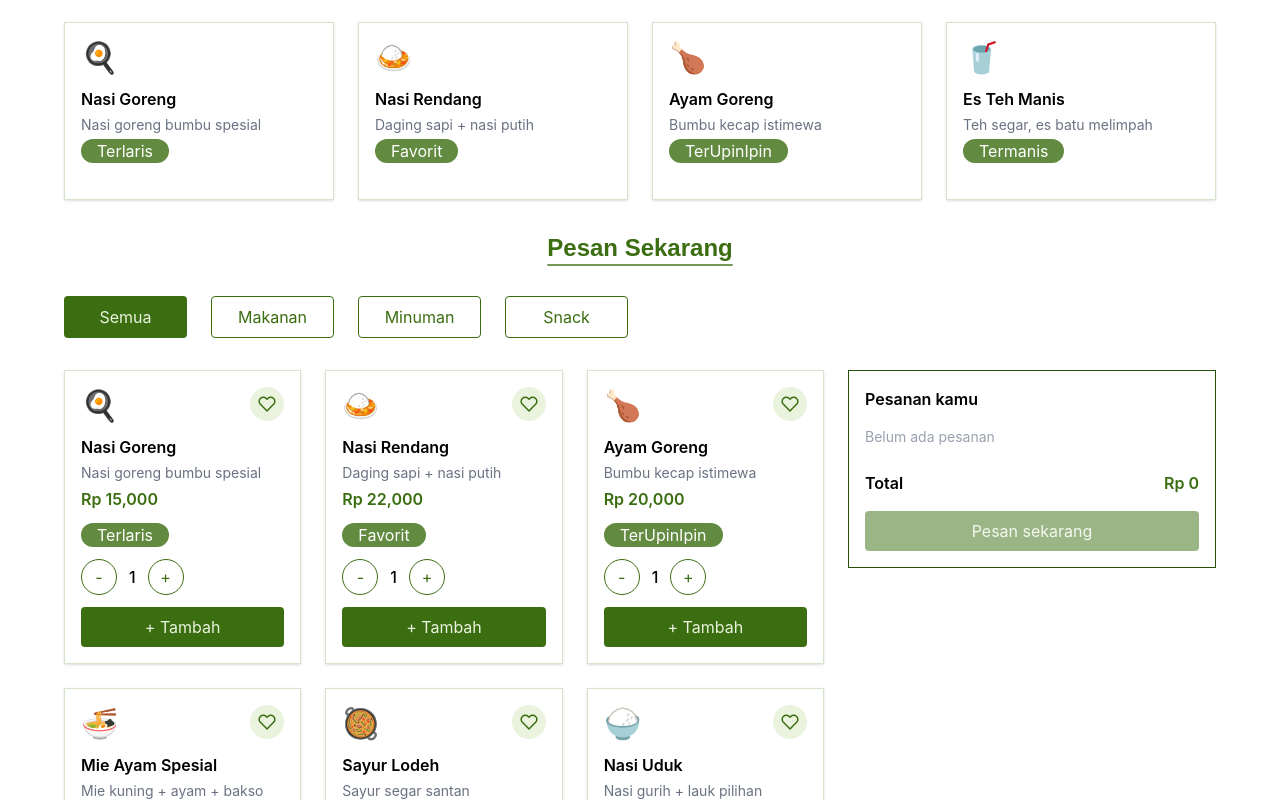
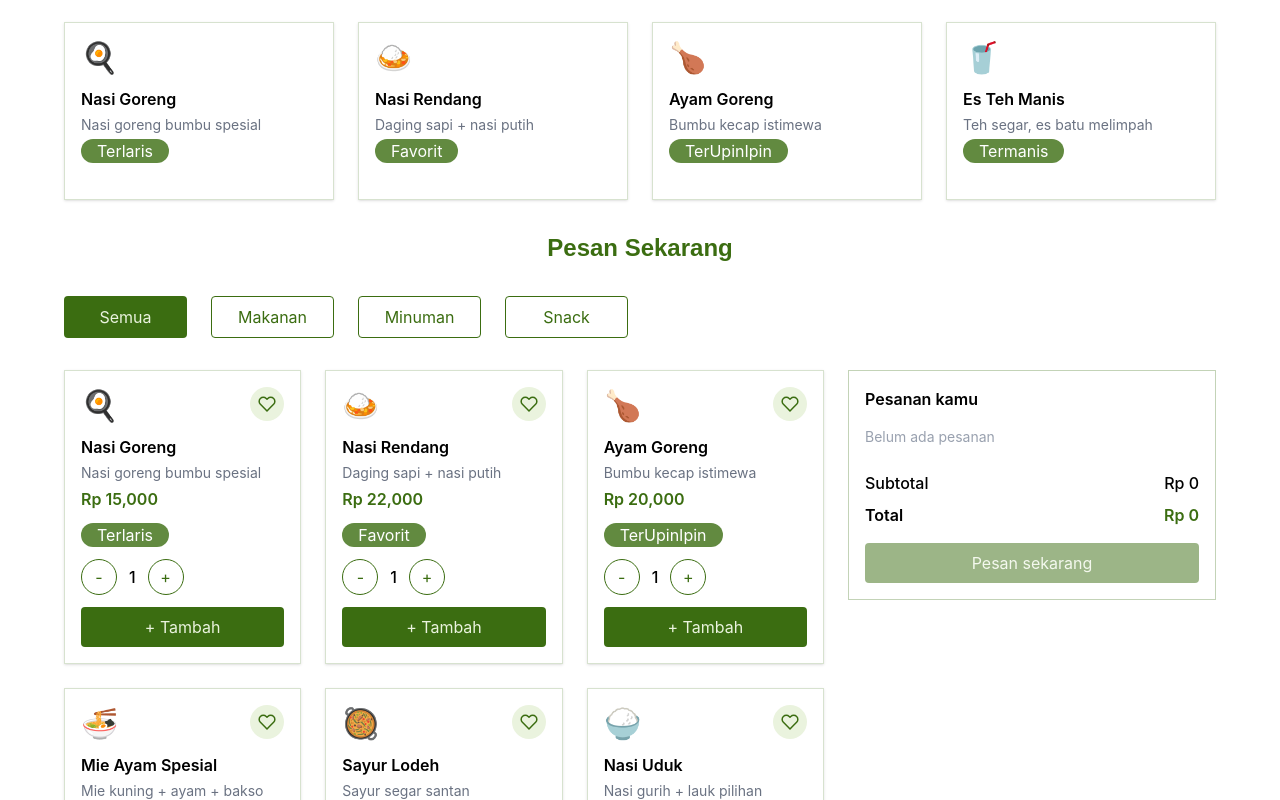
Before and after one commit to FaizZzhue/warungQ, a React (Vite) app: page / in a window 1280 px wide. Shown: the part 750-1550 px from the top of the page. Built offline with nearby package versions, Linux system fonts and the light colour scheme.

Commit message:
chore: diskon voucher add

```diff
--- a/src/App.jsx
+++ b/src/App.jsx
@@ -1,29 +1,48 @@
-import Footer from './components/Layout/Footer'
-import Navbar from './components/Layout/Navbar'
-import Hero from './container/Hero/Hero'
-import Info from './container/Info/Info'
-import Menu from './container/Menu/Menu'
-import useCart from './hooks/useCart'
-import './index.css'
+import Footer from './components/Layout/Footer';
+import Navbar from './components/Layout/Navbar';
+import Hero from './container/Hero/Hero';
+import Info from './container/Info/Info';
+import Menu from './container/Menu/Menu';
+import useCart from './hooks/useCart';
+import './index.css';
 
 function App() {
-  const { cart, addToCart, removeQuantity, removeFromCart, total } = useCart();
+  const {
+    cart,
+    addToCart,
+    removeQuantity,
+    removeFromCart,
+    activateDiscount,
+    discountPercentage,
+    subtotal,
+    discountAmount,
+    total
+  } = useCart();
 
   return (
     <>
       <Navbar cart={cart} />
       <Hero />
-      <Info />
+
+      <Info
+        activateDiscount={activateDiscount}
+        discountPercentage={discountPercentage}
+      />
+
       <Menu
         cart={cart}
         addToCart={addToCart}
         removeQuantity={removeQuantity}
         removeFromCart={removeFromCart}
+        subtotal={subtotal}
+        discountAmount={discountAmount}
+        discountPercentage={discountPercentage}
         total={total}
       />
+
       <Footer />
     </>
-  )
+  );
 }
 
-export default App
+export default App;
--- a/src/container/Cart/CartSummary.jsx
+++ b/src/container/Cart/CartSummary.jsx
@@ -3,7 +3,16 @@ import { FiMinus, FiTrash2 } from "react-icons/fi";
 import Card from "../../components/ui/Card";
 import Button from "../../components/ui/Button";
 
-const CartSummary = ({ cart = [], total = 0, onSubmitOrder, removeQuantity, removeFromCart }) => {
+const CartSummary = ({
+    cart = [],
+    subtotal = 0,
+    discountAmount = 0,
+    discountPercentage = 0,
+    total = 0,
+    onSubmitOrder,
+    removeQuantity,
+    removeFromCart,
+}) => {
     const [tableNumber, setTableNumber] = useState("");
     const [showTableInput, setShowTableInput] = useState(false);
     const inputRef = useRef(null);
@@ -23,7 +32,7 @@ const CartSummary = ({ cart = [], total = 0, onSubmitOrder, removeQuantity, remo
     };
 
     return (
-        <Card className="w-full border border-primary-dark p-4">
+        <Card className="w-full border border-primary/30 p-4">
             <h2 className="font-semibold mb-4">
                 Pesanan kamu
             </h2>
@@ -52,17 +61,22 @@ const CartSummary = ({ cart = [], total = 0, onSubmitOrder, removeQuantity, remo
                                     <Button
                                         variant="outline"
                                         shape="circle"
+                                        className={`w-8 h-8 min-w-[32px] min-h-[32px] p-0 rounded-full ${
+                                            item.quantity <= 1 ? "opacity-40 cursor-not-allowed" : ""
+                                        }`}
                                         onClick={() => removeQuantity(item.id)}
+                                        disabled={item.quantity <= 1}
                                     >
                                         <FiMinus className="text-sm" />
                                     </Button>
 
                                     <Button
                                         variant="danger"
-                                        shape="circle"
+                                        className="h-8 px-3 rounded-md text-xs flex items-center gap-1"
                                         onClick={() => removeFromCart(item.id)}
                                     >
                                         <FiTrash2 className="text-sm" />
+                                        Hapus
                                     </Button>
                                 </div>
                             </div>
@@ -71,11 +85,27 @@ const CartSummary = ({ cart = [], total = 0, onSubmitOrder, removeQuantity, remo
                 )}
             </div>
 
-            <div className="flex justify-between items-center mb-4 pt-2">
-                <p className="font-semibold">Total</p>
-                <p className="font-semibold text-primary">
-                    Rp {total.toLocaleString()}
-                </p>
+            <div className="flex flex-col gap-2 mb-4 pt-2">
+                <div className="flex justify-between items-center">
+                    <p className="font-medium">Subtotal</p>
+                    <p className="font-medium">Rp {subtotal.toLocaleString()}</p>
+                </div>
+
+                {discountPercentage > 0 && (
+                    <div className="flex justify-between items-center text-green-600">
+                        <p className="font-medium">Diskon 20%</p>
+                        <p className="font-medium">
+                            - Rp {discountAmount.toLocaleString()}
+                        </p>
+                    </div>
+                )}
+
+                <div className="flex justify-between items-center">
+                    <p className="font-semibold">Total</p>
+                    <p className="font-semibold text-primary">
+                        Rp {total.toLocaleString()}
+                    </p>
+                </div>
             </div>
 
             {showTableInput && (
--- a/src/container/Info/Info.jsx
+++ b/src/container/Info/Info.jsx
@@ -1,9 +1,9 @@
 import Badge from "../../components/ui/Badge";
 import Button from "../../components/ui/Button";
-import { infoItems } from "../../constans/info"
-import InfoCard from "./InfoCard"
+import { infoItems } from "../../constans/info";
+import InfoCard from "./InfoCard";
 
-const Info = () => {
+const Info = ({ activateDiscount, discountPercentage }) => {
     return (
         <section
             id="informasi"
@@ -12,7 +12,7 @@ const Info = () => {
             <div className="mx-auto max-w-6xl">
                 <div className="flex flex-col md:flex-row items-start gap-6 px-6 md:px-0">
                     {infoItems.map((item) => (
-                            <InfoCard
+                        <InfoCard
                             key={item.label}
                             data={item}
                             className="flex-1 w-full"
@@ -34,15 +34,27 @@ const Info = () => {
                         <p className="text-sm text-accent-dark font-semibold text-center md:text-left">
                             Berlaku setiap hari 11.00 – 14.00. Tidak berlaku untuk menu habis.
                         </p>
+
+                        {discountPercentage > 0 && (
+                            <p className="text-xs text-primary-light mt-2 font-medium">
+                                Promo {discountPercentage}% berhasil diklaim
+                            </p>
+                        )}
                     </div>
 
                     <div className="flex justify-center md:block md:flex-shrink-0">
-                        <Button variant="second">Klaim sekarang</Button>
+                        <Button
+                            variant="second"
+                            onClick={activateDiscount}
+                            disabled={discountPercentage > 0}
+                        >
+                            {discountPercentage > 0 ? "Promo diklaim" : "Klaim sekarang"}
+                        </Button>
                     </div>
                 </div>
             </div>
         </section>
-    )
-}
+    );
+};
 
 export default Info;
--- a/src/container/Menu/Menu.jsx
+++ b/src/container/Menu/Menu.jsx
@@ -2,30 +2,42 @@ import { menuItems } from "../../constans/menu";
 import FeaturedMenu from "./FeaturedMenu";
 import MenuContent from "./MenuContent";
 
-const Menu = ({ cart, addToCart, removeQuantity, removeFromCart,total }) => {
+const Menu = ({
+    cart,
+    addToCart,
+    removeQuantity,
+    removeFromCart,
+    subtotal,
+    discountAmount,
+    discountPercentage,
+    total
+}) => {
     return (
         <section
             id="menu"
-            className="relative overflow-hidden mt-6 px-4 md:px-6"
+            className="relative overflow-hidden mt-6 px-4 md:px-6 scroll-mt-24"
         >
             <div className="mx-auto max-w-6xl">
-                <h1 className="text-center text-2xl font-heading font-bold mb-6 text-primary underline underline-offset-8 decoration-primary/70">
+                <h1 className="text-center text-2xl font-heading font-bold mb-6 text-primary">
                     Menu Unggulan
                 </h1>
 
                 <FeaturedMenu data={menuItems} />
 
-                <h1 className="text-center text-2xl font-heading font-bold mb-6 text-primary underline underline-offset-8 decoration-primary/70">
+                <h1 className="text-center text-2xl font-heading font-bold mb-6 text-primary">
                     Pesan Sekarang
                 </h1>
 
                 <MenuContent
                     data={menuItems}
                     cart={cart}
-                    total={total}
                     addToCart={addToCart}
                     removeQuantity={removeQuantity}
                     removeFromCart={removeFromCart}
+                    subtotal={subtotal}
+                    discountAmount={discountAmount}
+                    discountPercentage={discountPercentage}
+                    total={total}
                 />
             </div>
         </section>
--- a/src/container/Menu/MenuContent.jsx
+++ b/src/container/Menu/MenuContent.jsx
@@ -3,7 +3,17 @@ import CategoryFilter from "./CategoryFilter";
 import MenuList from "./MenuList";
 import CartSummary from "../Cart/CartSummary";
 
-const MenuContent = ({ data, cart, total, addToCart, removeFromCart, removeQuantity }) => {
+const MenuContent = ({
+    data,
+    cart,
+    subtotal,
+    discountAmount,
+    discountPercentage,
+    total,
+    addToCart,
+    removeFromCart,
+    removeQuantity
+}) => {
     const { activeCategory, setActiveCategory, filterByCategory } = useFilter();
     const filteredData = filterByCategory(data);
 
@@ -25,11 +35,14 @@ const MenuContent = ({ data, cart, total, addToCart, removeFromCart, removeQuant
                 <div className="lg:col-span-4">
                     <div className="lg:sticky lg:top-24">
                         <CartSummary
-                        cart={cart}
-                        total={total}
-                        removeQuantity={removeQuantity}
-                        removeFromCart={removeFromCart}
-                    />
+                            cart={cart}
+                            subtotal={subtotal}
+                            discountAmount={discountAmount}
+                            discountPercentage={discountPercentage}
+                            total={total}
+                            removeQuantity={removeQuantity}
+                            removeFromCart={removeFromCart}
+                        />
                     </div>
                 </div>
             </div>
--- a/src/hooks/useCart.js
+++ b/src/hooks/useCart.js
@@ -21,15 +21,13 @@ const useCart = () => {
 
     const removeQuantity = (itemId) => {
         setCart((prevCart) =>
-            prevCart
-                .map((item) =>
-                    item.id === itemId
-                        ? { ...item, quantity: item.quantity > 1
-                            ? item.quantity - 1
-                            : 1
-                        } : item
-                )
-                .filter((item) => item.quantity > 0)
+            prevCart.map((item) =>
+                item.id === itemId
+                    ? {
+                            ...item,
+                            quantity: item.quantity > 1 ? item.quantity - 1 : 1,
+                    } : item
+            )
         );
     };
 
@@ -37,12 +35,33 @@ const useCart = () => {
         setCart((prevCart) => prevCart.filter((item) => item.id !== itemId));
     };
 
-    const total = cart.reduce(
+    const hasFood = cart.some(item => item.category === "Makanan");
+    const hasDrink = cart.some(item => item.category === "Minuman");
+
+    const isEligibleForDiscount = hasFood && hasDrink;
+
+    const subtotal = cart.reduce(
         (total, item) => total + item.price * item.quantity,
         0
     );
 
-    return { cart, addToCart, removeQuantity, removeFromCart, total };
+    const discountPercentage = isEligibleForDiscount ? 20 : 0;
+
+    const discountAmount = subtotal * (discountPercentage / 100);
+
+    const total = subtotal - discountAmount;
+
+    return {
+        cart,
+        addToCart,
+        removeQuantity,
+        removeFromCart,
+        subtotal,
+        discountPercentage,
+        discountAmount,
+        total,
+        isEligibleForDiscount
+    };
 };
 
 export default useCart;
```
